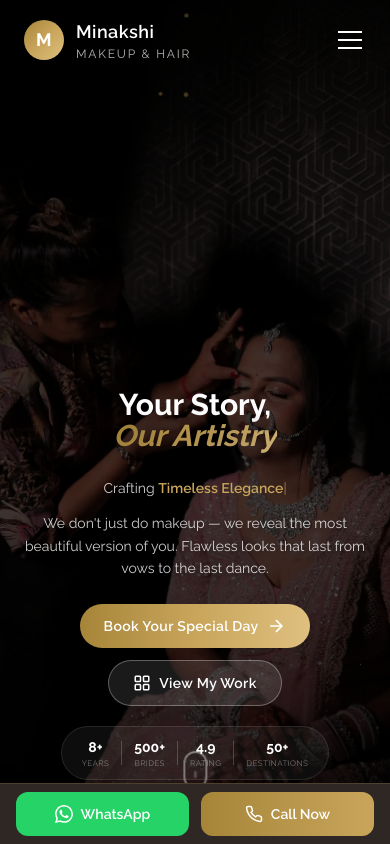
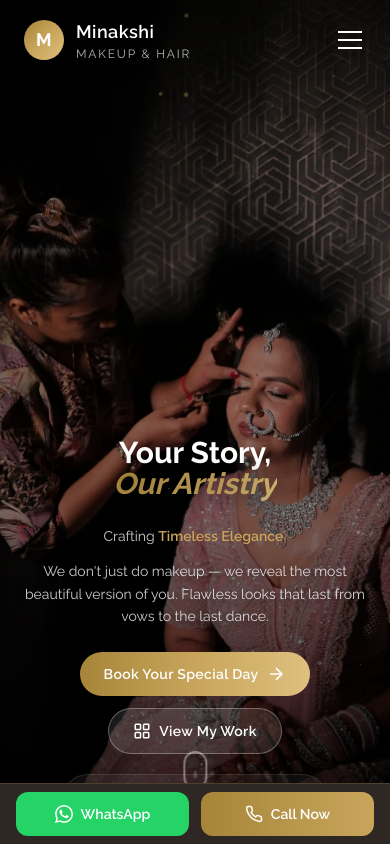
Before and after one commit to Mrsandeep27/minakshi-makeup, a Next.js app: page / in a window 390 px wide. Shown: the top 844 px of the page. Built offline with nearby package versions, Linux system fonts and the light colour scheme; a web font is replaced by a local one.

Commit message:
Show hero face: lighter overlay on top, object-top positioning
- Image positioned from top so face is visible
- Gradient overlay: light at top (face), dark at bottom (text)
- Less bottom padding on mobile to push content lower

Co-Authored-By: Claude Opus 4.6 (1M context) <noreply@anthropic.com>

```diff
--- a/src/components/HeroSection.tsx
+++ b/src/components/HeroSection.tsx
@@ -26,19 +26,18 @@ export default function HeroSection() {
   }, []);
 
   return (
-    <header className="relative min-h-screen flex items-end justify-center pb-16 md:pb-20 overflow-hidden">
+    <header className="relative min-h-screen flex items-end justify-center pb-4 md:pb-20 overflow-hidden">
       {/* Background with Ken Burns */}
       <div className="absolute inset-0 hero-ken-burns">
         <img
           src="/images/hero-bg.webp"
           alt="Bridal beauty"
-          className="w-full h-full object-cover"
+          className="w-full h-full object-cover object-top"
         />
       </div>
 
-      {/* Dark Overlay for text readability */}
-      <div className="absolute inset-0 bg-black/65" />
-      <div className="absolute inset-0 bg-gradient-to-b from-black/30 via-transparent to-black/40" />
+      {/* Dark Overlay — lighter on top to show face, darker at bottom for text */}
+      <div className="absolute inset-0 bg-gradient-to-b from-black/20 via-black/30 to-black/75" />
 
       {/* Particles */}
       <div ref={particlesRef} className="absolute inset-0 pointer-events-none" />
```
